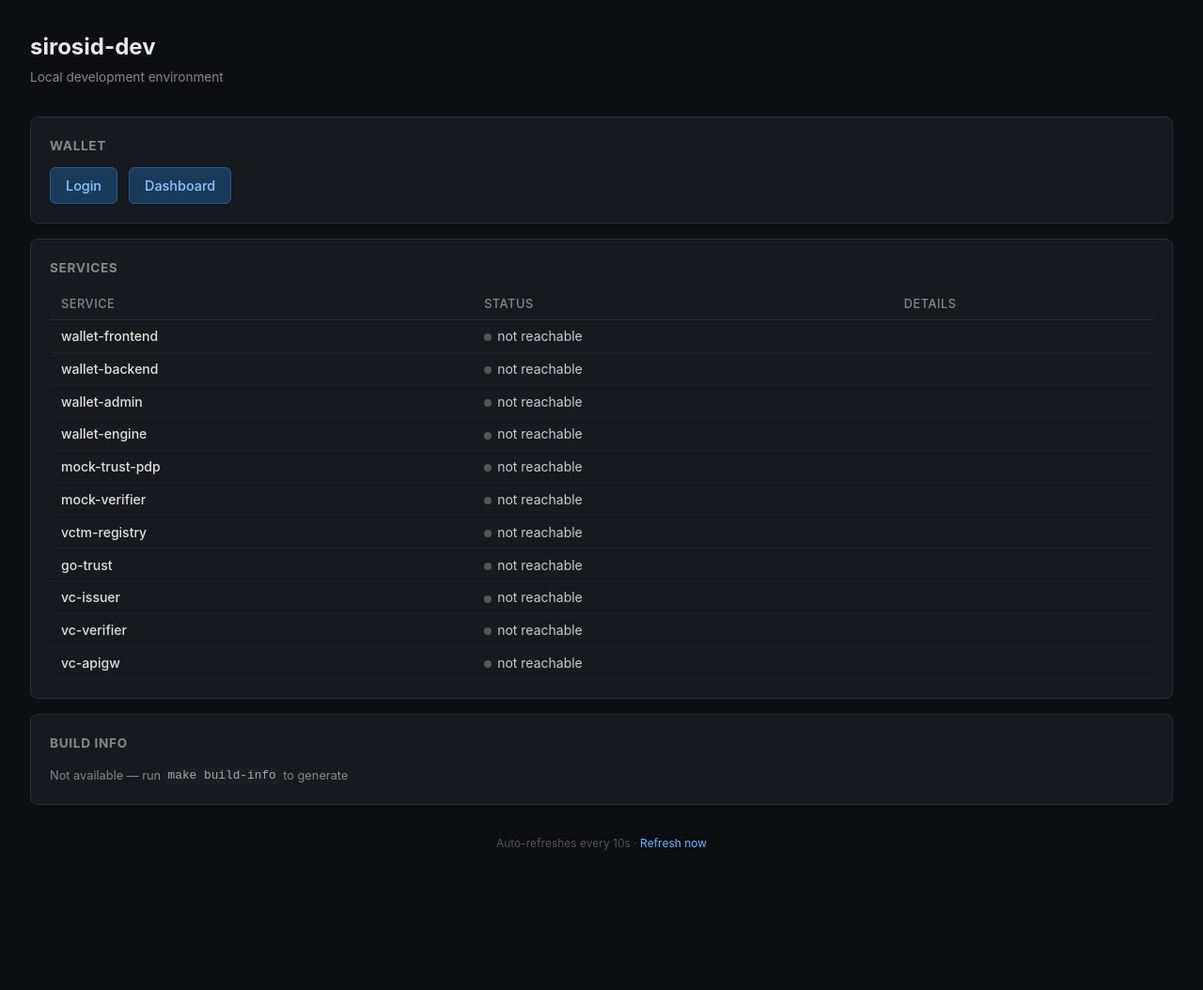
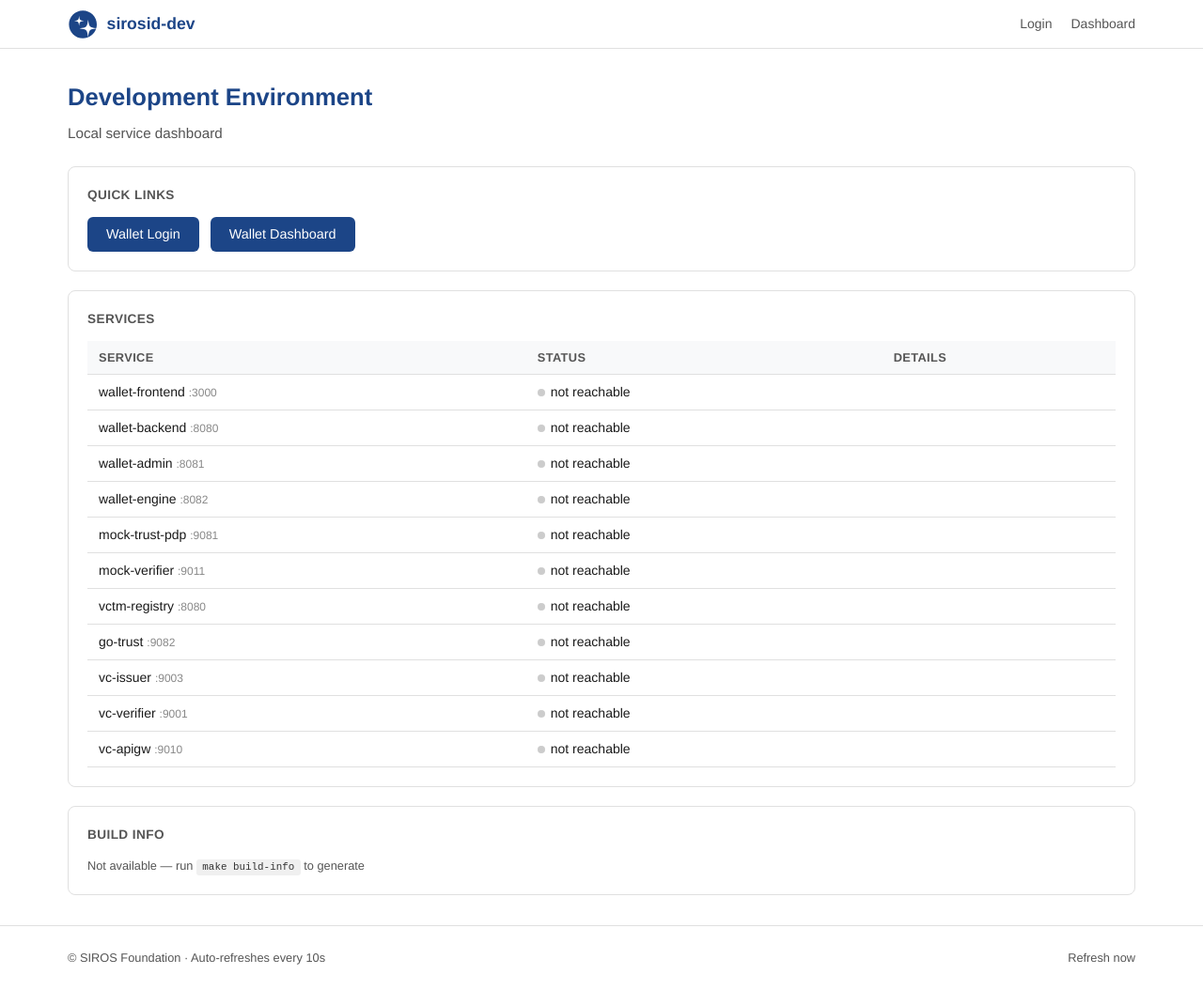
Before and after one commit to sirosfoundation/sirosid-dev, a plain HTML site: page startup.html in a window 1280 px wide. Shown: the whole page at 94% size. Before the commit the page ends 939 px from the top, so only its background shows below. Drawn offline with Linux system fonts and the light colour scheme; no server answers.

Commit message:
feat: SIROS-branded startup dashboard with proxied health checks
- Restyle startup page with SIROS look & feel (navbar, brand colors, logo mark)
- Add nginx reverse-proxy for /_health/* endpoints (same-origin health checks)
- Use variable-based proxy_pass with Docker DNS resolver for lazy resolution
- Services not running return 502 gracefully (shown as 'not reachable')
- Light theme matching trust-lists page generator style

```diff
--- a/startup.html
+++ b/startup.html
@@ -5,82 +5,146 @@
 <meta name="viewport" content="width=device-width, initial-scale=1">
 <title>sirosid-dev</title>
 <style>
-  * { box-sizing: border-box; margin: 0; padding: 0; }
+  *, *::before, *::after { box-sizing: border-box; margin: 0; padding: 0; }
   body {
+    font-family: 'Helvetica Neue', Arial, system-ui, sans-serif;
     min-height: 100vh;
-    background: #0c0e11;
-    color: #c8ccd0;
-    font-family: -apple-system, BlinkMacSystemFont, "Segoe UI", Roboto, "Helvetica Neue", sans-serif;
+    color: #1a1a1a;
+    background: #fff;
     font-size: 14px;
     line-height: 1.5;
-    padding: 2rem;
   }
-  h1 { color: #e8eaed; font-size: 1.5rem; margin-bottom: 0.25rem; }
-  .subtitle { color: #888; font-size: 0.85rem; margin-bottom: 2rem; }
-  a { color: #6cb4ff; text-decoration: none; }
+  .navbar {
+    background: #fff;
+    border-bottom: 1px solid #e0e0e0;
+    position: sticky; top: 0; z-index: 100;
+  }
+  .navbar-inner {
+    max-width: 1200px;
+    margin: 0 auto;
+    padding: 0.6rem 2rem;
+    display: flex;
+    align-items: center;
+  }
+  .navbar-brand {
+    display: flex; align-items: center; gap: 0.6rem;
+    text-decoration: none; color: #1C4587;
+    font-weight: 600; font-size: 1.1rem;
+  }
+  .navbar-brand svg { height: 32px; width: auto; }
+  .navbar-links {
+    margin-left: auto;
+    display: flex; gap: 1.25rem; align-items: center;
+  }
+  .navbar-links a {
+    color: #555; text-decoration: none;
+    font-size: 0.875rem; font-weight: 500;
+    transition: color 0.2s;
+  }
+  .navbar-links a:hover { color: #1C4587; }
+  .content { max-width: 1200px; margin: 2rem auto; padding: 0 2rem; }
+  h1 { color: #1C4587; font-size: 1.6rem; margin-bottom: 0.5rem; font-weight: 700; }
+  .subtitle { color: #555; margin-bottom: 1.5rem; font-size: 0.95rem; }
+  a { color: #1C4587; text-decoration: none; }
   a:hover { text-decoration: underline; }
   .card {
-    background: #161a1e;
-    border: 1px solid #2a2e33;
+    background: #fff;
+    border: 1px solid #e0e0e0;
     border-radius: 8px;
     padding: 1.25rem;
-    margin-bottom: 1rem;
+    margin-bottom: 1.25rem;
   }
   .card h2 {
     font-size: 0.85rem;
     text-transform: uppercase;
-    letter-spacing: 0.05em;
-    color: #888;
+    letter-spacing: 0.03em;
+    color: #555;
+    font-weight: 600;
     margin-bottom: 0.75rem;
   }
   .links { display: flex; gap: 0.75rem; flex-wrap: wrap; }
   .links a {
     display: inline-block;
-    padding: 0.5rem 1rem;
-    background: #1a3a5c;
-    border: 1px solid #2a5a8c;
+    padding: 0.5rem 1.25rem;
+    background: #1C4587;
+    border: none;
     border-radius: 6px;
-    color: #8cc8ff;
+    color: #fff;
     font-weight: 500;
     font-size: 0.9rem;
     transition: background 0.15s;
   }
-  .links a:hover { background: #224a6c; text-decoration: none; }
+  .links a:hover { background: #163a70; text-decoration: none; }
   table { width: 100%; border-collapse: collapse; }
-  th { text-align: left; color: #888; font-weight: 500; font-size: 0.8rem;
-       text-transform: uppercase; letter-spacing: 0.04em;
-       padding: 0.4rem 0.75rem; border-bottom: 1px solid #2a2e33; }
-  td { padding: 0.4rem 0.75rem; border-bottom: 1px solid #1e2226; vertical-align: top; }
-  .svc-name { font-weight: 500; color: #e0e0e0; white-space: nowrap; }
+  th {
+    text-align: left; color: #555; font-weight: 600; font-size: 0.8rem;
+    text-transform: uppercase; letter-spacing: 0.03em;
+    padding: 0.5rem 0.75rem; border-bottom: 1px solid #e0e0e0;
+    background: #f8f9fa;
+  }
+  td { padding: 0.5rem 0.75rem; border-bottom: 1px solid #e0e0e0; vertical-align: top; }
+  .svc-name { font-weight: 500; color: #1a1a1a; white-space: nowrap; }
   .status-dot {
     display: inline-block; width: 8px; height: 8px;
     border-radius: 50%; margin-right: 6px; vertical-align: middle;
   }
-  .dot-up { background: #4ade80; }
-  .dot-down { background: #555; }
-  .dot-checking { background: #fbbf24; animation: pulse 1s ease-in-out infinite; }
+  .dot-up { background: #22c55e; }
+  .dot-down { background: #ccc; }
+  .dot-checking { background: #f59e0b; animation: pulse 1s ease-in-out infinite; }
   @keyframes pulse { 50% { opacity: 0.4; } }
-  .meta { color: #888; font-size: 0.8rem; }
-  .meta code { color: #aaa; background: #1a1e22; padding: 0.1em 0.3em; border-radius: 3px; font-size: 0.8rem; }
-  .build-info { display: flex; flex-wrap: wrap; gap: 0.5rem; }
-  .build-tag {
-    font-size: 0.8rem; padding: 0.2rem 0.5rem;
-    background: #1a1e22; border: 1px solid #2a2e33;
-    border-radius: 4px; color: #999;
+  .meta { color: #555; font-size: 0.8rem; }
+  code {
+    background: #f0f0f0;
+    padding: 0.15rem 0.4rem;
+    border-radius: 3px;
+    font-size: 0.85em;
+    color: #333;
   }
-  .build-tag strong { color: #bbb; }
-  footer { margin-top: 2rem; color: #555; font-size: 0.75rem; text-align: center; }
+  .footer {
+    border-top: 1px solid #e0e0e0;
+    margin-top: 2rem;
+    padding: 1.5rem 0;
+    font-size: 0.8rem;
+    color: #555;
+  }
+  .footer-inner {
+    max-width: 1200px;
+    margin: 0 auto;
+    padding: 0 2rem;
+    display: flex;
+    align-items: center;
+    justify-content: space-between;
+  }
+  .footer a { color: #555; transition: color 0.2s; }
+  .footer a:hover { color: #1C4587; text-decoration: none; }
+  .port { color: #888; font-size: 0.75rem; font-weight: normal; }
 </style>
 </head>
 <body>
-  <h1>sirosid-dev</h1>
-  <div class="subtitle">Local development environment</div>
+  <nav class="navbar">
+    <div class="navbar-inner">
+      <a class="navbar-brand" href="/">
+        <svg xmlns="http://www.w3.org/2000/svg" viewBox="0 0 239 234" width="32" height="32">
+          <path fill="#1C4587" d="M 51.746094 89.585938 C 85.816406 84.324219 85.816406 84.324219 91.074219 50.246094 C 96.335938 84.324219 96.335938 84.324219 130.40625 89.585938 C 96.328125 94.84375 96.335938 94.910156 91.074219 128.929688 C 85.816406 94.847656 85.816406 94.847656 51.746094 89.585938 M 162.640625 217.410156 C 153.421875 157.6875 153.421875 157.6875 93.714844 148.46875 C 153.421875 139.246094 153.421875 139.246094 162.640625 79.523438 C 171.621094 137.710938 171.863281 139.207031 227.089844 147.773438 C 229.964844 137.921875 231.511719 127.503906 231.511719 116.71875 C 231.511719 55.589844 181.964844 6.03125 120.847656 6.03125 C 59.734375 6.03125 10.1875 55.589844 10.1875 116.71875 C 10.1875 177.851562 59.734375 227.410156 120.847656 227.410156 C 170.65625 227.410156 212.777344 194.496094 226.660156 149.226562 C 171.84375 157.730469 171.597656 159.472656 162.640625 217.410156"/>
+        </svg>
+        sirosid-dev
+      </a>
+      <div class="navbar-links">
+        <a href="/id/default/login">Login</a>
+        <a href="/id/default/">Dashboard</a>
+      </div>
+    </div>
+  </nav>
+
+  <div class="content">
+    <h1>Development Environment</h1>
+    <div class="subtitle">Local service dashboard</div>
 
     <div class="card">
-    <h2>Wallet</h2>
+      <h2>Quick Links</h2>
       <div class="links">
-      <a href="/id/default/login">Login</a>
-      <a href="/id/default/">Dashboard</a>
+        <a href="/id/default/login">Wallet Login</a>
+        <a href="/id/default/">Wallet Dashboard</a>
       </div>
     </div>
 
@@ -96,22 +160,28 @@
       <h2>Build Info</h2>
       <div id="build-info"><span class="meta">Loading&hellip;</span></div>
     </div>
+  </div>
 
-  <footer>Auto-refreshes every 10s &middot; <a href="#" onclick="checkAll();return false;">Refresh now</a></footer>
+  <div class="footer">
+    <div class="footer-inner">
+      <span>&copy; SIROS Foundation &middot; Auto-refreshes every 10s</span>
+      <a href="#" onclick="checkAll();return false;">Refresh now</a>
+    </div>
+  </div>
 
 <script>
 var SERVICES = [
-  { name: "wallet-frontend", url: "/", check: "/id/default/login", display: "http://localhost:3000" },
-  { name: "wallet-backend",  url: "http://localhost:8080", check: "http://localhost:8080/health" },
-  { name: "wallet-admin",    url: "http://localhost:8081", check: "http://localhost:8081/admin/status" },
-  { name: "wallet-engine",   url: "http://localhost:8082", check: "http://localhost:8082/health" },
-  { name: "mock-trust-pdp",  url: "http://localhost:9081", check: "http://localhost:9081/health" },
-  { name: "mock-verifier",   url: "http://localhost:9011", check: "http://localhost:9011/health" },
-  { name: "vctm-registry",   url: "http://localhost:8080/registry", check: "http://localhost:8080/registry/status" },
-  { name: "go-trust",        url: "http://localhost:9082", check: "http://localhost:9082/health" },
-  { name: "vc-issuer",       url: "http://localhost:9003", check: "http://localhost:9003/health" },
-  { name: "vc-verifier",     url: "http://localhost:9001", check: "http://localhost:9001/health" },
-  { name: "vc-apigw",        url: "http://localhost:9010", check: "http://localhost:9010/health" }
+  { name: "wallet-frontend", check: "/id/default/login", port: 3000 },
+  { name: "wallet-backend",  check: "/_health/backend",  port: 8080 },
+  { name: "wallet-admin",    check: "/_health/admin",    port: 8081 },
+  { name: "wallet-engine",   check: "/_health/engine",   port: 8082 },
+  { name: "mock-trust-pdp",  check: "/_health/mock-pdp",      port: 9081 },
+  { name: "mock-verifier",   check: "/_health/mock-verifier", port: 9011 },
+  { name: "vctm-registry",   check: "/_health/registry",      port: 8080 },
+  { name: "go-trust",        check: "/_health/go-trust",      port: 9082 },
+  { name: "vc-issuer",       check: "/_health/vc-issuer",     port: 9003 },
+  { name: "vc-verifier",     check: "/_health/vc-verifier",   port: 9001 },
+  { name: "vc-apigw",        check: "/_health/vc-apigw",      port: 9010 }
 ];
 
 var svcStatus = {};
@@ -138,7 +208,7 @@ function renderTable() {
     }
     var tr = document.createElement("tr");
     tr.innerHTML =
-      '<td class="svc-name">' + svc.name + '</td>' +
+      '<td class="svc-name">' + svc.name + ' <span class="port">:' + svc.port + '</span></td>' +
       '<td><span class="status-dot ' + dotClass + '"></span>' + label + '</td>' +
       '<td class="meta">' + detail + '</td>';
     tbody.appendChild(tr);
```
Also changed, not shown: 1 other file. Lines whose indentation alone changed are shown as unchanged.
